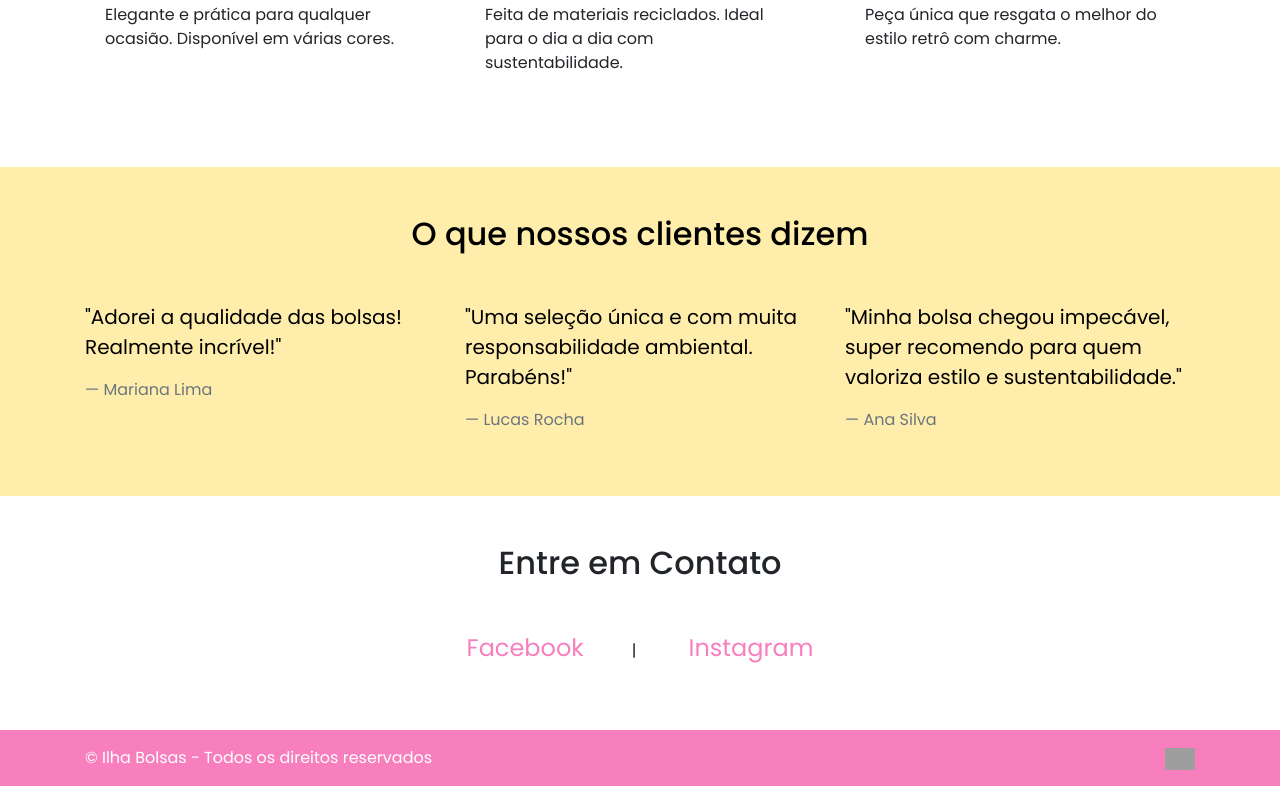
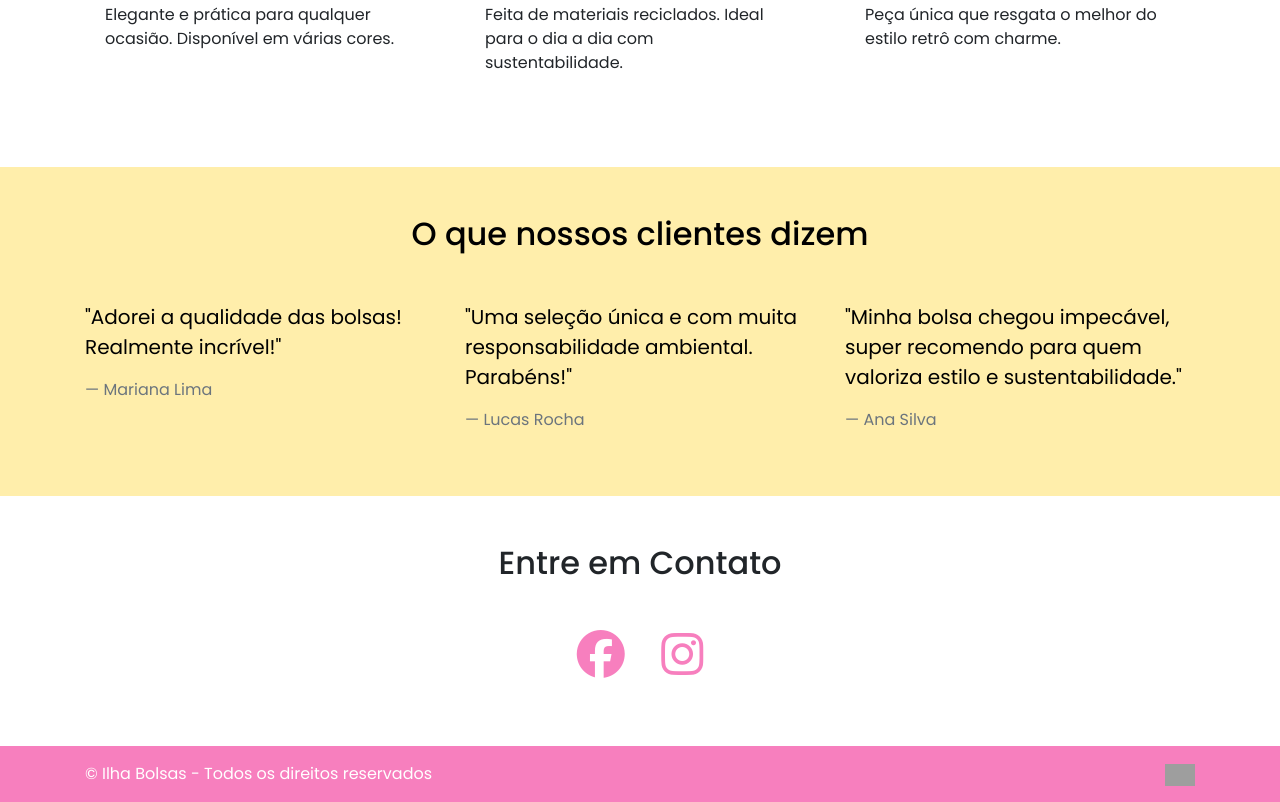
Before and after one commit to 1harz/IlhaBolsas, a plain HTML site: page index.html in a window 1280 px wide. Shown: the part 957-1759 px from the top of the page. Drawn offline with nearby package versions, Linux system fonts and the light colour scheme; grey boxes are pictures that could not be loaded.

Commit message:
Atualização de icones usando fa.

```diff
--- a/index.html
+++ b/index.html
@@ -8,6 +8,7 @@
     <link rel="preconnect" href="https://fonts.googleapis.com">
     <link rel="preconnect" href="https://fonts.gstatic.com" crossorigin>
     <link href="https://fonts.googleapis.com/css2?family=Poppins:wght@300;400;500;600;700&display=swap" rel="stylesheet">
+    <link href="https://cdnjs.cloudflare.com/ajax/libs/font-awesome/6.5.1/css/all.min.css" rel="stylesheet">
     <link rel="stylesheet" href="css/style.css">
 </head>
 <body class="d-flex flex-column min-vh-100">
@@ -114,8 +115,8 @@
         <div class="container text-center ">
             <h2 class="mb-5">Entre em Contato</h2>
             <p>
-                <a href="https://www.facebook.com" target="_blank" class="social-link">Facebook</a><span class="mx-5">|</span>
-                <a href="https://www.instagram.com" target="_blank" class="social-link">Instagram</a>
+                <a href="https://www.facebook.com" target="_blank" class="social-link mx-3"><i class="fab fa-facebook fa-2x"></i></a>
+                <a href="https://www.instagram.com" target="_blank" class="social-link mx-3"><i class="fab fa-instagram fa-2x"></i></a>
             </p>
         </div>
     </section>
```
